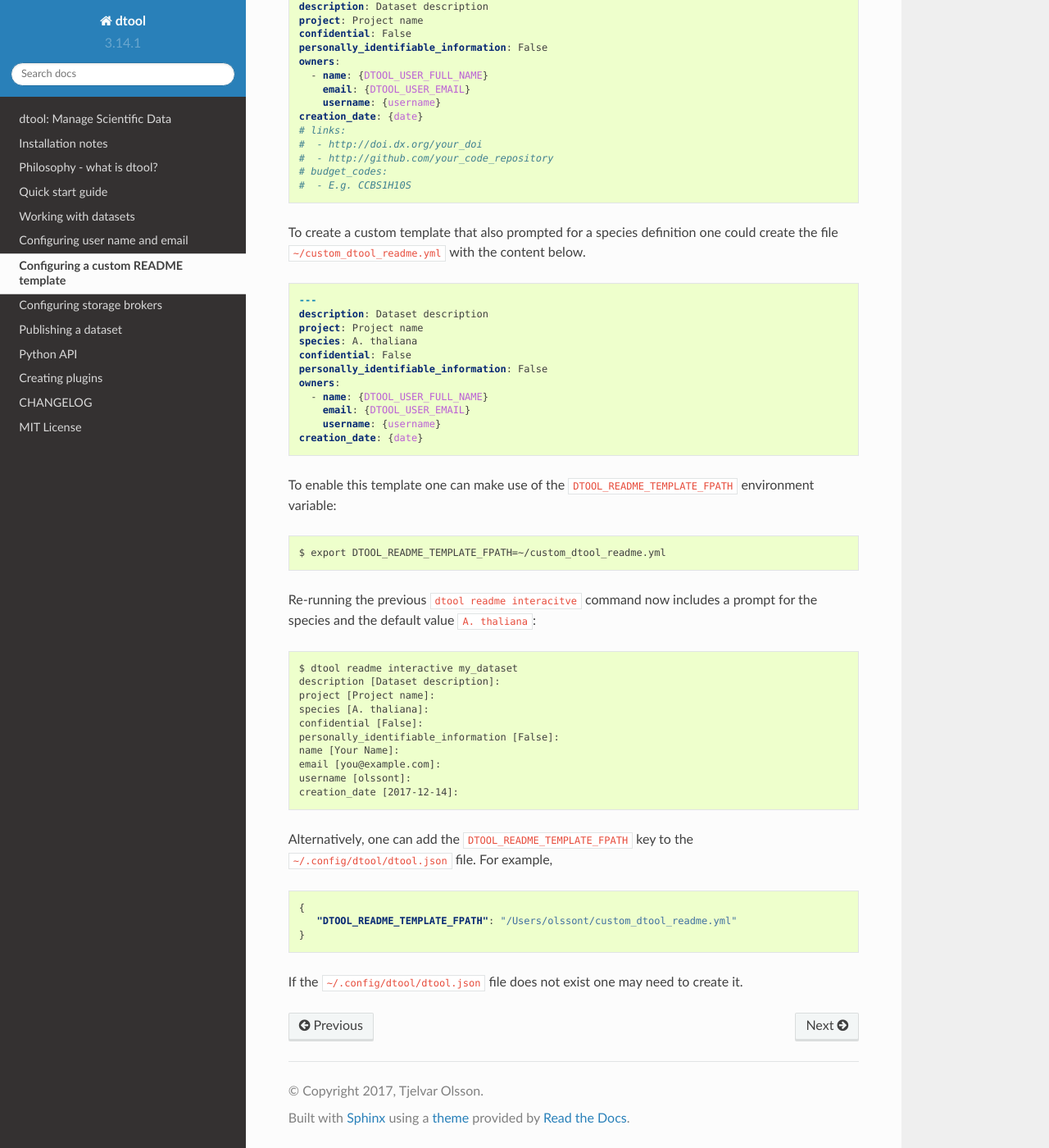
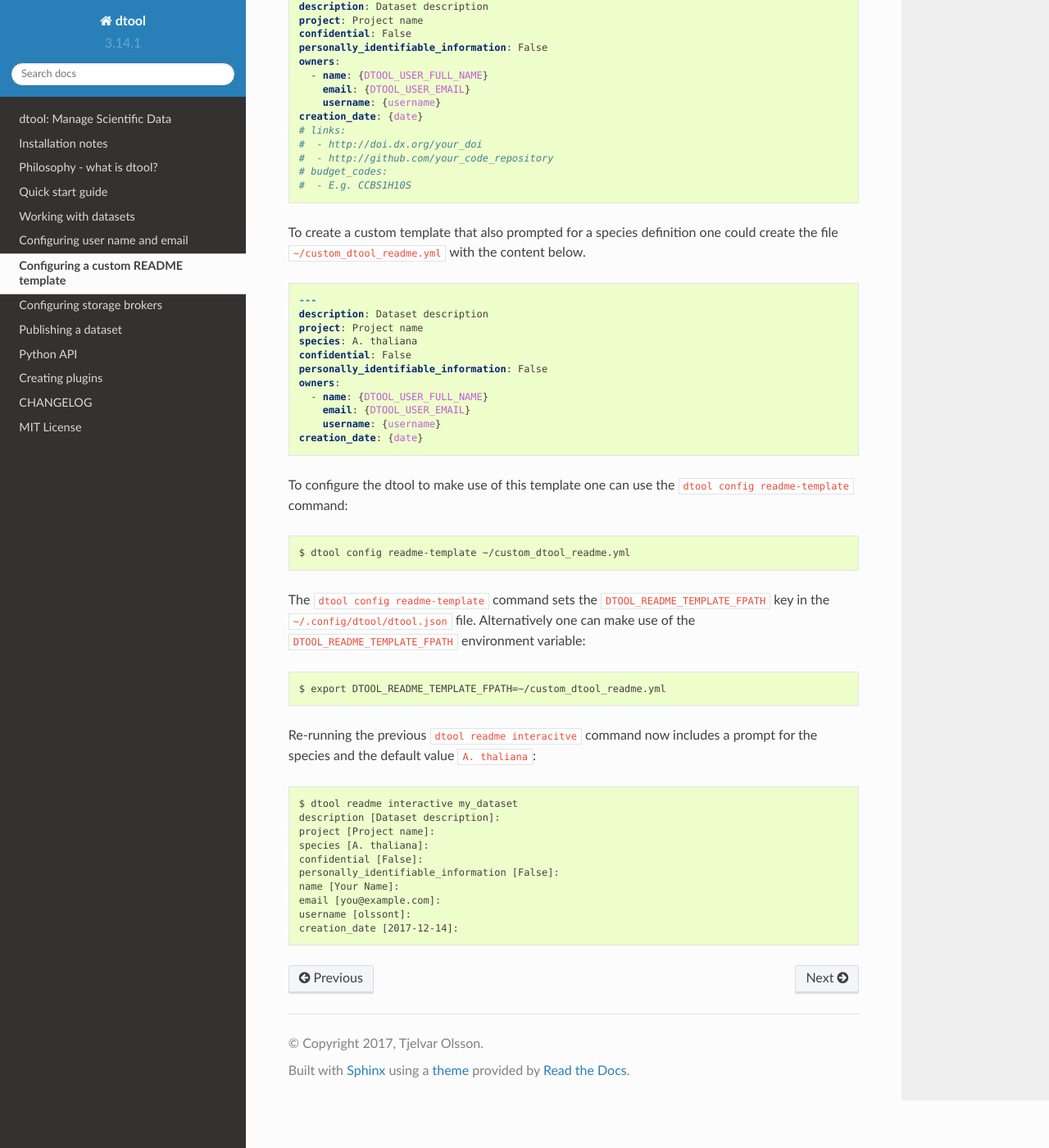
Before and after one commit to jic-dtool/dtool, a Sphinx documentation site: the page built from docs/source/configuring_a_custom_readme_template.rst, in a window 1280 px wide and 1400 px high, scrolled down 585 px. Shown: the whole window at 82% size. Built offline with Sphinx 7.4.7 and the Read the Docs theme 2.0.0, drawn with Linux system fonts in a browser that asks for light colours; pages that are not in the unit, such as notebooks, are missing from menus.

Commit message:
Update docs on how to create custom readme file

```diff
--- a/docs/source/configuring_a_custom_readme_template.rst
+++ b/docs/source/configuring_a_custom_readme_template.rst
@@ -57,7 +57,14 @@ could create the file ``~/custom_dtool_readme.yml`` with the content below.
         username: {username}
     creation_date: {date}
 
-To enable this template one can make use of the ``DTOOL_README_TEMPLATE_FPATH`` environment variable::
+To configure the dtool to make use of this template one can use the ``dtool config readme-template`` command::
+
+    $ dtool config readme-template ~/custom_dtool_readme.yml
+
+The ``dtool config readme-template`` command sets the
+``DTOOL_README_TEMPLATE_FPATH`` key in the ``~/.config/dtool/dtool.json`` file.
+Alternatively one can make use of the ``DTOOL_README_TEMPLATE_FPATH``
+environment variable::
 
     $ export DTOOL_README_TEMPLATE_FPATH=~/custom_dtool_readme.yml
 
@@ -73,15 +80,3 @@ Re-running the previous ``dtool readme interacitve`` command now includes a prom
     email [you@example.com]:
     username [olssont]:
     creation_date [2017-12-14]:
-
-Alternatively, one can add the ``DTOOL_README_TEMPLATE_FPATH`` key to the
-``~/.config/dtool/dtool.json`` file.  For example,
-
-.. code-block:: json
-
-    {
-       "DTOOL_README_TEMPLATE_FPATH": "/Users/olssont/custom_dtool_readme.yml"
-    }
-
-If the ``~/.config/dtool/dtool.json`` file does not exist one may need to
-create it.
```
